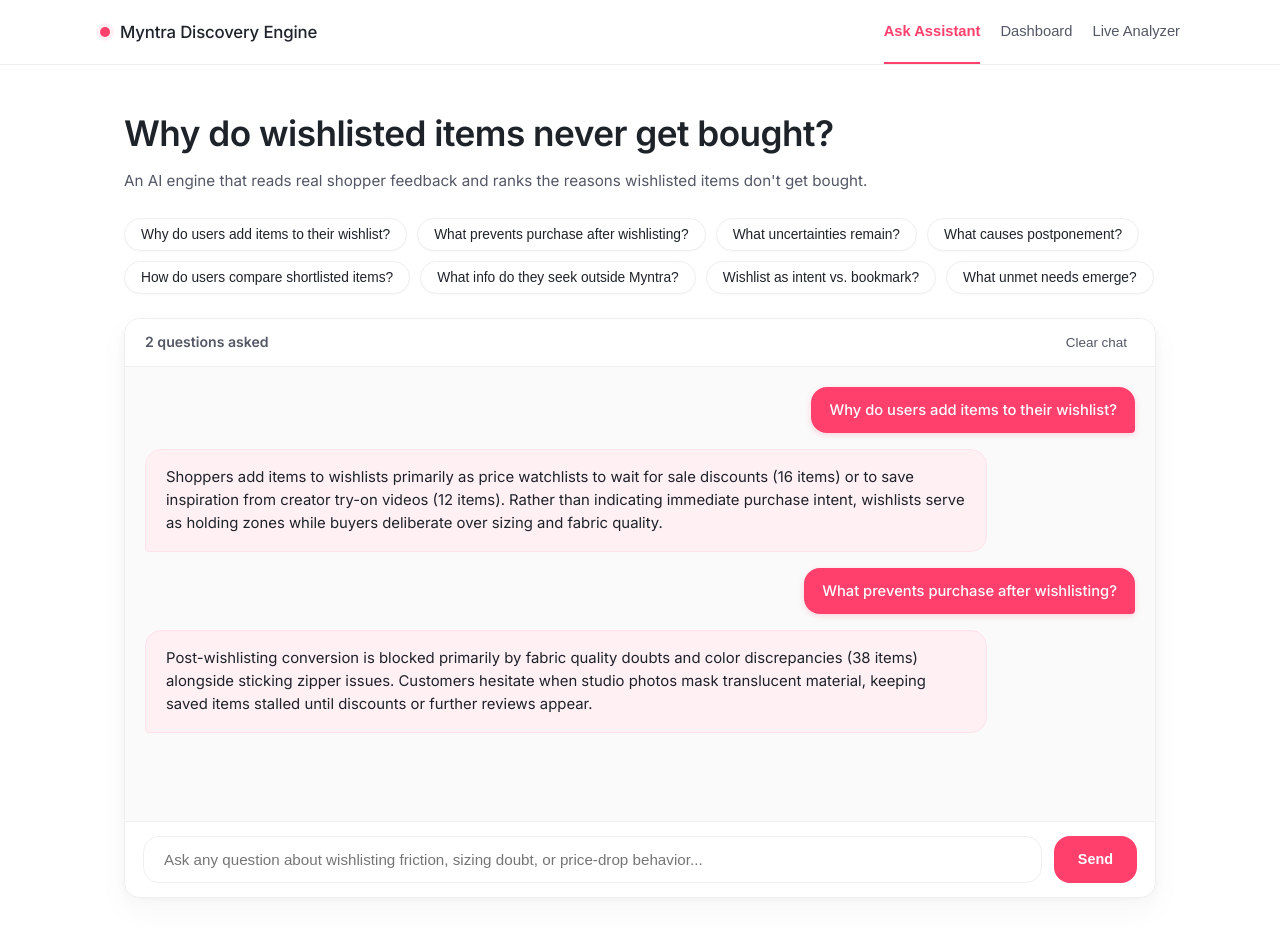
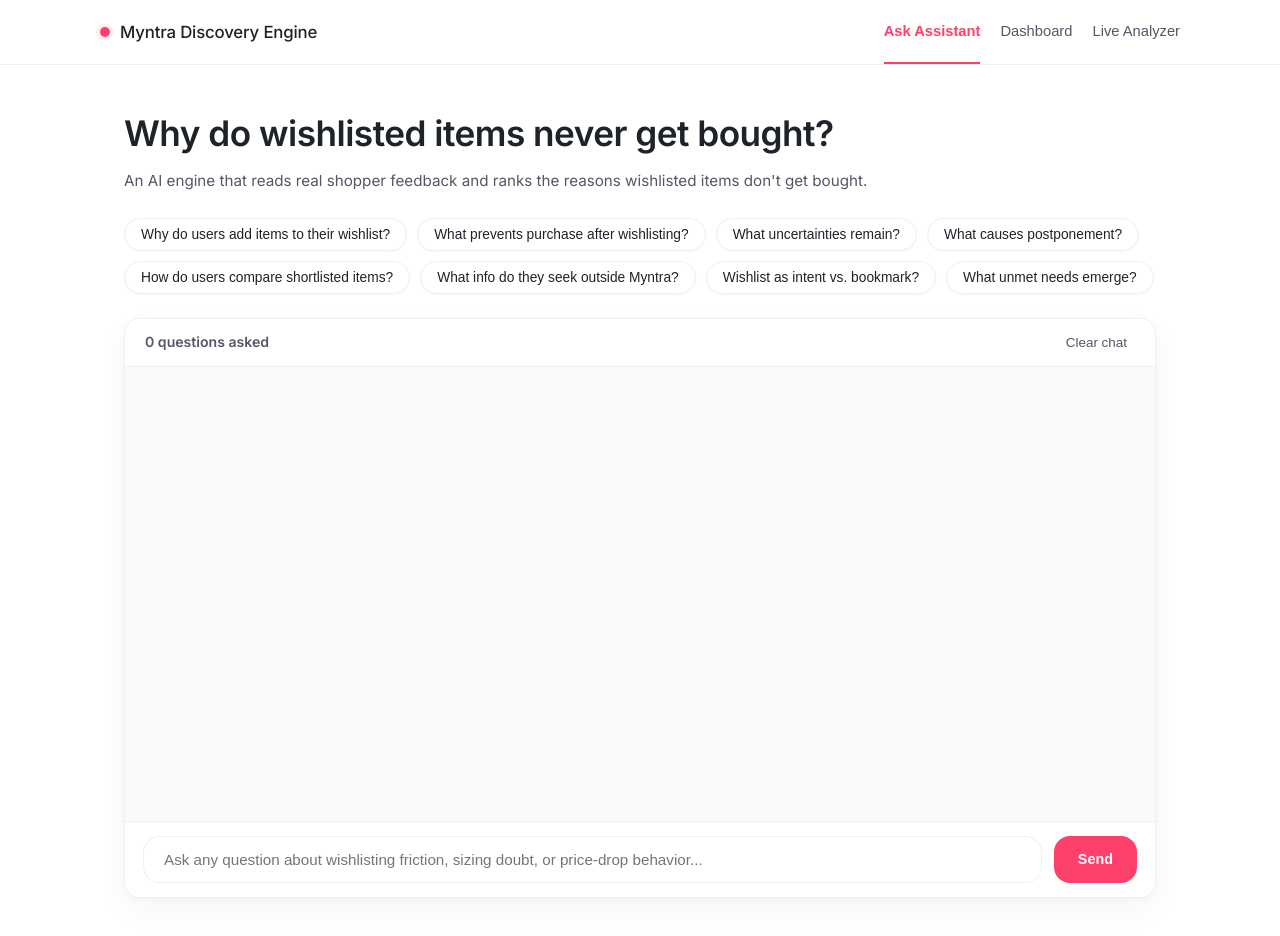
Before and after one commit to Deepali611/myntra-Discovery-Engine, a React (Vite) app in the folder web-app/: page / in a window 1280 px wide. Shown: the top 936 px of the page. Built offline with nearby package versions, Linux system fonts and the light colour scheme; a web font is replaced by a local one.

Commit message:
fix(ui): ensure initial chat state is empty on page load and refresh

```diff
--- a/web-app/src/App.jsx
+++ b/web-app/src/App.jsx
@@ -45,24 +45,7 @@
   }
 };
 
-const INITIAL_MESSAGES = [
-  {
-    role: 'user',
-    content: 'Why do users add items to their wishlist?'
-  },
-  {
-    role: 'assistant',
-    content: 'Shoppers add items to wishlists primarily as price watchlists to wait for sale discounts (16 items) or to save inspiration from creator try-on videos (12 items). Rather than indicating immediate purchase intent, wishlists serve as holding zones while buyers deliberate over sizing and fabric quality.'
-  },
-  {
-    role: 'user',
-    content: 'What prevents purchase after wishlisting?'
-  },
-  {
-    role: 'assistant',
-    content: 'Post-wishlisting conversion is blocked primarily by fabric quality doubts and color discrepancies (38 items) alongside sticking zipper issues. Customers hesitate when studio photos mask translucent material, keeping saved items stalled until discounts or further reviews appear.'
-  }
-];
+
 
 const EXAMPLE_POOLS = [
   [
@@ -356,7 +339,7 @@
 export default function App() {
   // DEFAULT LANDING TAB: Ask Assistant
   const [activePage, setActivePage] = useState('assistant');
-  const [messages, setMessages] = useState(INITIAL_MESSAGES);
+  const [messages, setMessages] = useState([]);
   const [inputValue, setInputValue] = useState('');
   const [isLoading, setIsLoading] = useState(false);
   const [expandedCards, setExpandedCards] = useState({});
```
